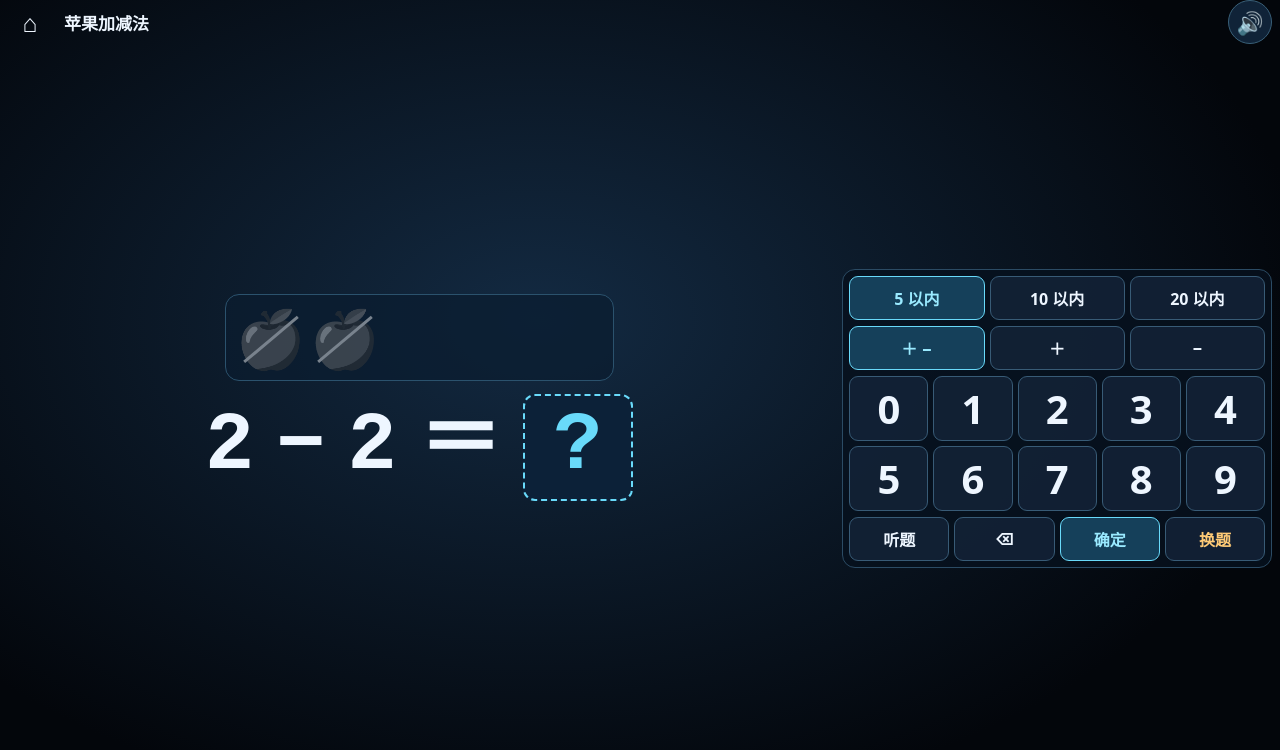
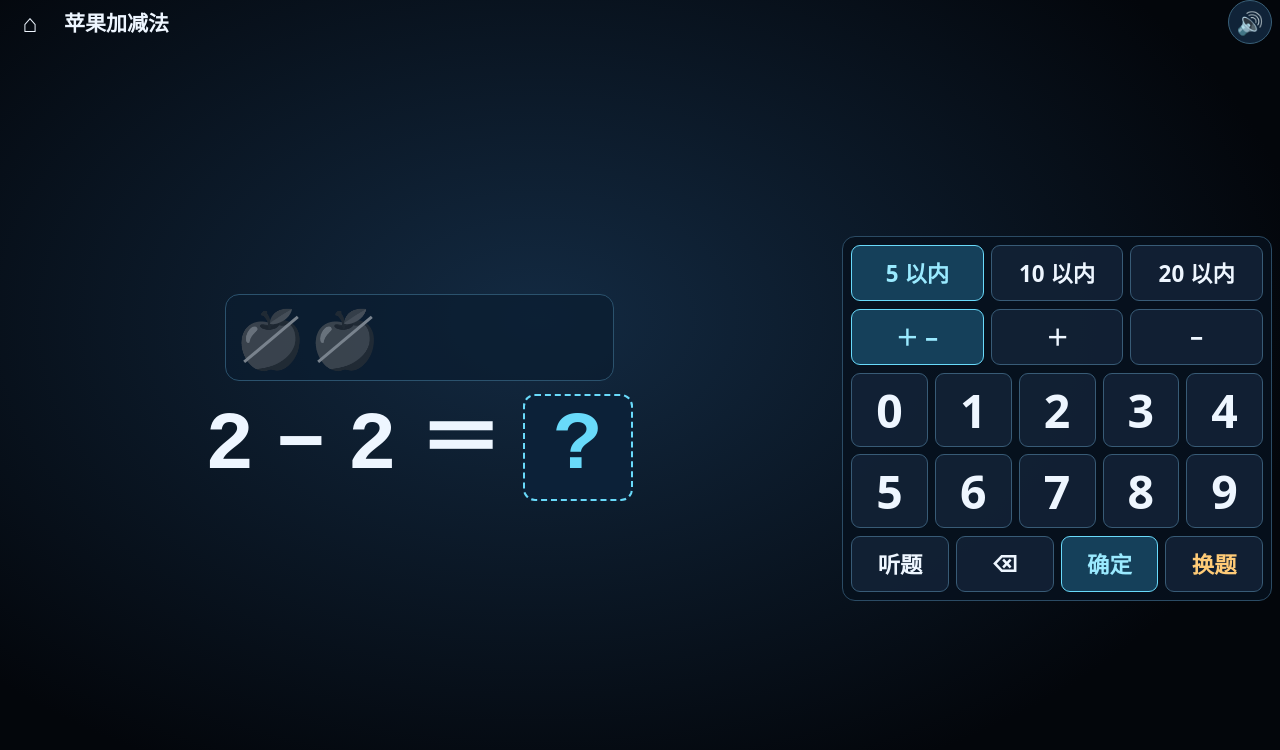
Before and after one commit to dragonzoebai/kids-science, a plain HTML site: page math/arithmetic.html in a window 1280 px wide. Drawn offline with Linux system fonts and the light colour scheme.

Commit message:
放大苹果加减法的平板按钮

```diff
--- a/math/arithmetic.css
+++ b/math/arithmetic.css
@@ -140,3 +140,17 @@ body #ks-toggle {
   .apple { font-size: clamp(20px, 4.5vw, 56px); }
   .equation { font-size: clamp(30px, 7vw, 82px); }
 }
+
+@media (min-width: 700px) and (min-height: 600px) {
+  h1 { font-size: 21px; }
+  .controls { gap: 8px; padding: 8px; }
+  .controls nav, .keys, .answer-actions { gap: 7px; }
+  .controls button {
+    min-height: 56px;
+    font-size: clamp(22px, 2.8vmin, 28px);
+  }
+  .keys button {
+    min-height: clamp(68px, 8vmin, 88px);
+    font-size: clamp(40px, 5.8vmin, 56px);
+  }
+}
```
Also changed, not shown: 1 other file.
